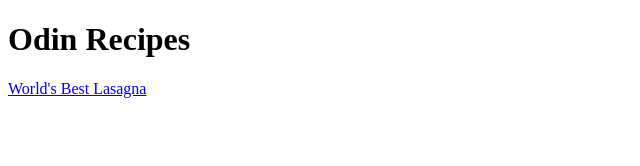
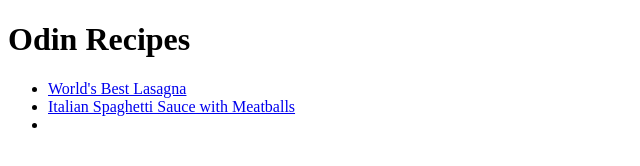
Before and after one commit to SanteriP/odin-recipes, a plain HTML site: page index.html in a window 1280 px wide. Shown: the whole page, without its empty margins (0-640 px from the left). Drawn offline with Linux system fonts and the light colour scheme.

Commit message:
Move index links inside ul and add link to spaghetti

```diff
--- a/index.html
+++ b/index.html
@@ -9,6 +9,11 @@
 <body>
     <h1>Odin Recipes</h1>
 
-    <a href="./recipes/lasagna.html">World's Best Lasagna</a>
+    <ul>
+        <li><a href="./recipes/lasagna.html">World's Best Lasagna</a></li>
+        <li><a href="./recipes/meatball-spaghetti.html">Italian Spaghetti Sauce with Meatballs</a></li>
+        <li></li>
+    </ul>
+
 </body>
 </html>
```
